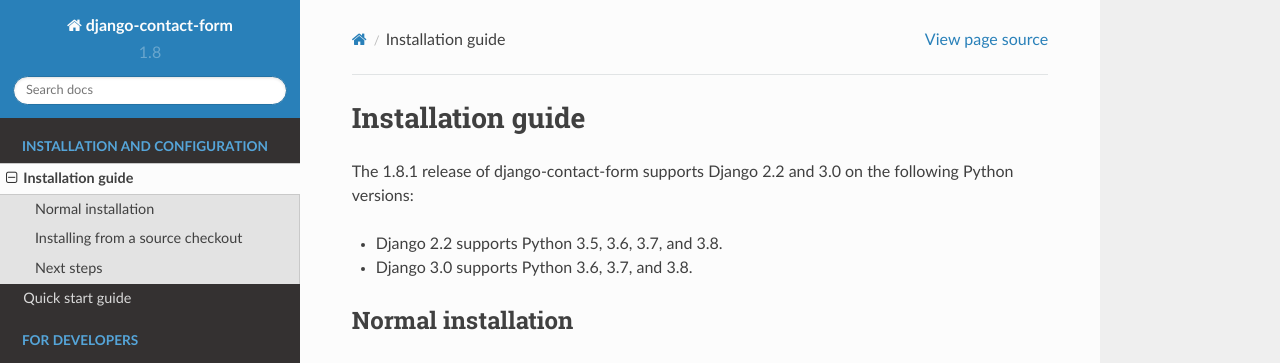
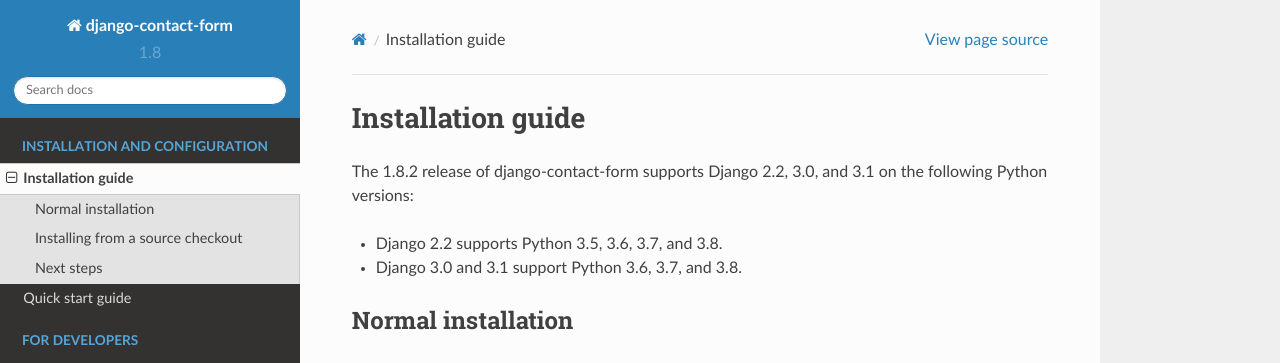
Before and after one commit to ubernostrum/django-contact-form, a Sphinx documentation site: the page built from docs/install.rst, in a window 1280 px wide and 900 px high. Shown: the top 363 px of the window. Built offline with Sphinx 7.4.7 and the Read the Docs theme 2.0.0, drawn with Linux system fonts in a browser that asks for light colours.

Commit message:
Prep a release.

```diff
--- a/docs/conf.py
+++ b/docs/conf.py
@@ -10,7 +10,7 @@
 project = "django-contact-form"
 copyright = "2007-2020, James Bennett"
 version = "1.8"
-release = "1.8.1"
+release = "1.8.2"
 exclude_trees = ["_build"]
 pygments_style = "sphinx"
 html_static_path = ["_static"]
--- a/docs/faq.rst
+++ b/docs/faq.rst
@@ -11,8 +11,8 @@
 What versions of Django and Python are supported?
 -------------------------------------------------
 
-As of django-contact-form |release|, Django 2.2 and 3.0 are supported,
-on Python 3.5 (Django 2.2 only) 3.6, 3.7, and 3.8.
+As of django-contact-form |release|, Django 2.2, 3.0, and 3.1 are
+supported, on Python 3.5 (Django 2.2 only) 3.6, 3.7, and 3.8.
 
 
 What license is django-contact-form under?
--- a/docs/install.rst
+++ b/docs/install.rst
@@ -4,12 +4,12 @@
 Installation guide
 ==================
 
-The |release| release of django-contact-form supports Django 2.2 and
-3.0 on the following Python versions:
+The |release| release of django-contact-form supports Django 2.2, 3.0,
+and 3.1 on the following Python versions:
 
 * Django 2.2 supports Python 3.5, 3.6, 3.7, and 3.8.
 
-* Django 3.0 supports Python 3.6, 3.7, and 3.8.
+* Django 3.0 and 3.1 support Python 3.6, 3.7, and 3.8.
 
 
 Normal installation
--- a/setup.py
+++ b/setup.py
@@ -5,7 +5,7 @@
 
 setup(
     name="django-contact-form",
-    version="1.8.1",
+    version="1.8.2",
     zip_safe=False,  # eggs are the devil.
     description="A generic contact-form application for Django",
     long_description=open(os.path.join(os.path.dirname(__file__), "README.rst")).read(),
@@ -21,6 +21,7 @@
         "Framework :: Django",
         "Framework :: Django :: 2.2",
         "Framework :: Django :: 3.0",
+        "Framework :: Django :: 3.1",
         "Intended Audience :: Developers",
         "License :: OSI Approved :: BSD License",
         "Operating System :: OS Independent",
@@ -34,6 +35,6 @@
     ],
     keywords=["django", "email", "contact-form"],
     python_requires=">=3.5",
-    install_requires=["Django>=2.2,<3.1"],
+    install_requires=["Django>=2.2"],
     extras_require={"akismet": ["akismet"]},
 )
```
Also changed, not shown: 1 other file.
